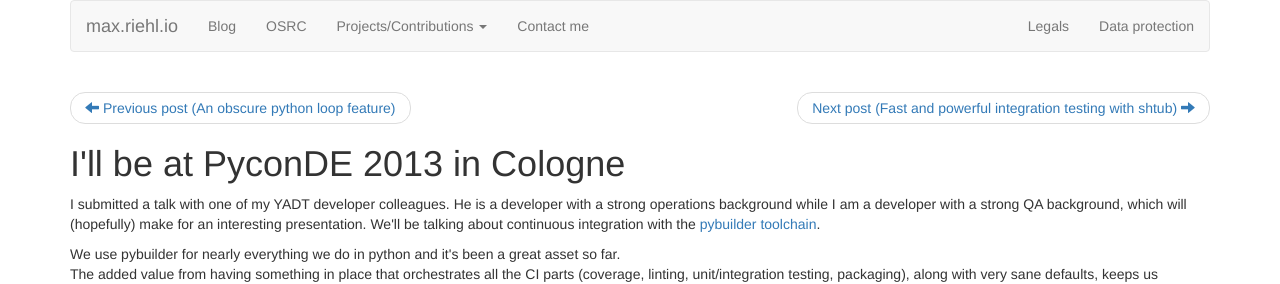
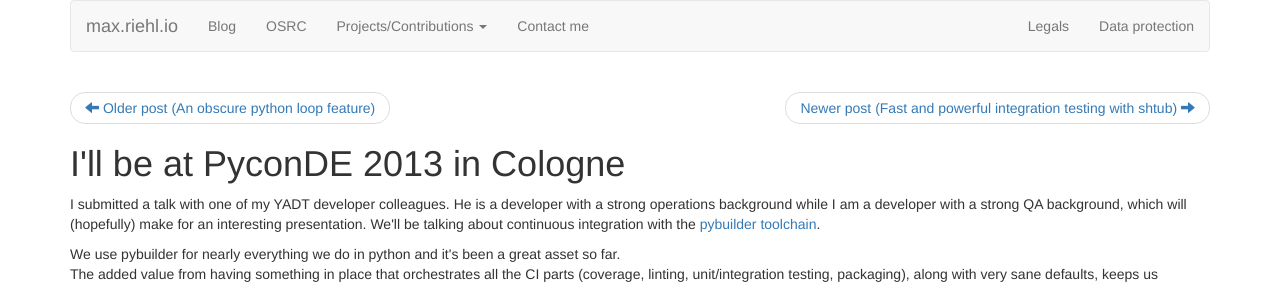
Before and after one commit to mriehl/mriehl.github.io, a Jekyll site: the page built from _posts/2013-10-01-speaking-at-pycon-2013.md, in a window 1280 px wide. Shown: the top 284 px of the page. Built offline with Jekyll 4.4.1, drawn with Linux system fonts in a browser that asks for light colours; nearby versions of some CDN libraries; comment, search, counter and statistics services are not loaded.

Commit message:
switching to less confusing order wording

```diff
--- a/_layouts/posts.html
+++ b/_layouts/posts.html
@@ -6,14 +6,14 @@ layout: default
     <li class="previous">
         <a href="{{page.previous.url}}">
             <span class="glyphicon glyphicon-arrow-left"></span>
-            Previous post ({{page.previous.title}})
+            Older post ({{page.previous.title}})
         </a>
     </li>
     {% endif %}
     {% if page.next.url %}
     <li class="next">
         <a href="{{page.next.url}}">
-            Next post ({{page.next.title}})
+            Newer post ({{page.next.title}})
             <span class="glyphicon glyphicon-arrow-right"></span>
         </a>
     </li>
```
